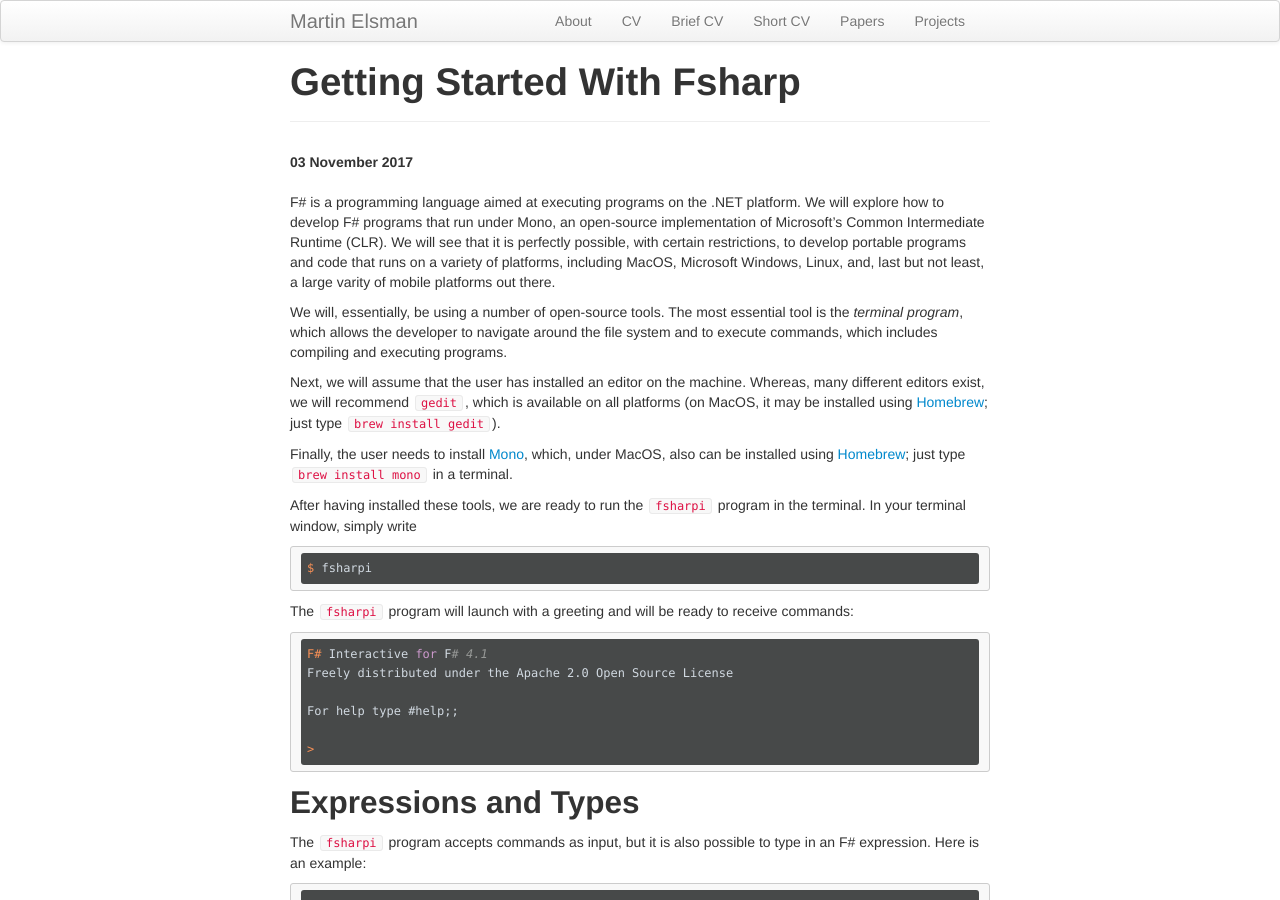
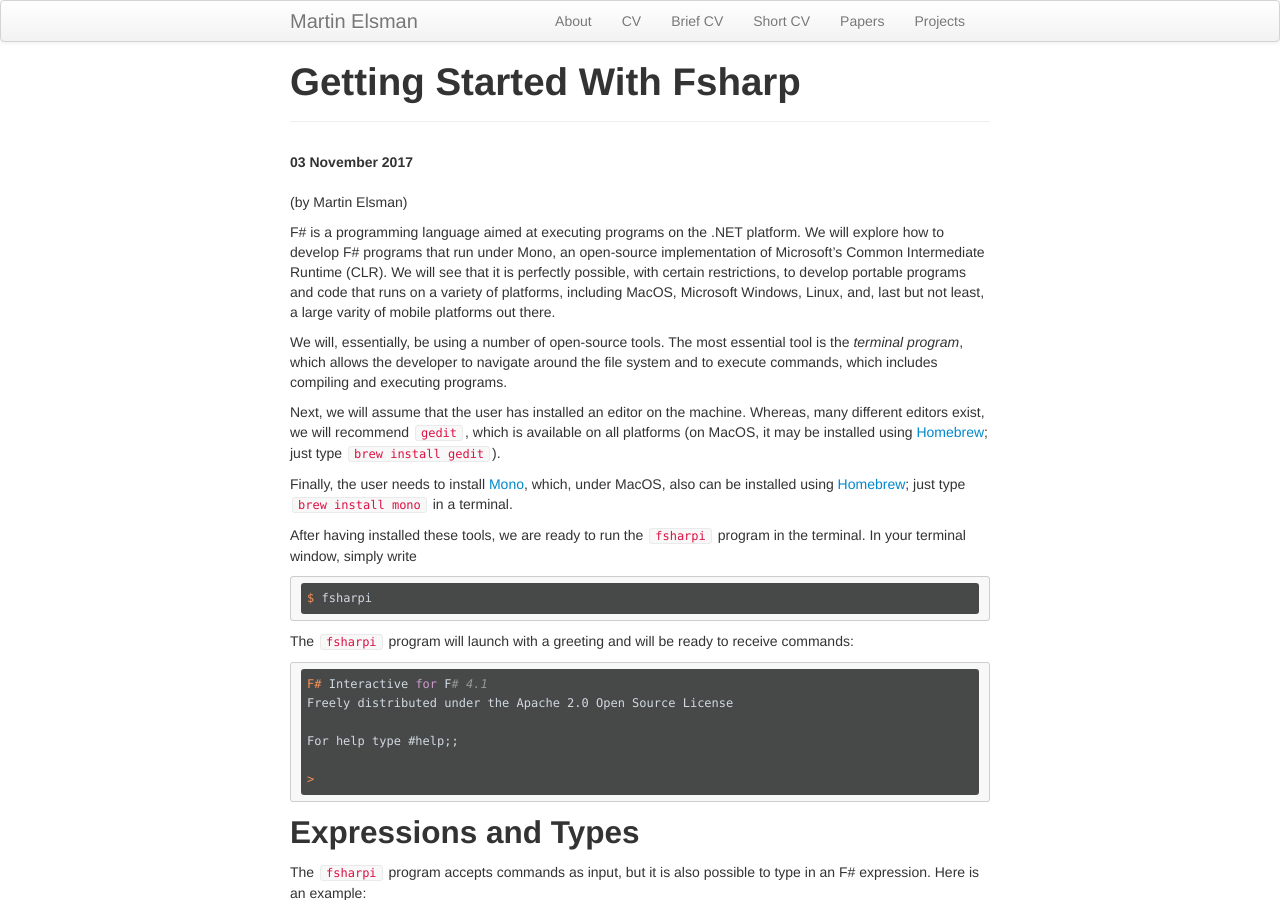
Before and after one commit to melsman/melsman.github.io, a Jekyll site: the page built from _posts/2017-11-03-getting-started-with-fsharp.md, in a window 1280 px wide and 900 px high. Built offline with Jekyll 4.4.1, drawn with Linux system fonts in a browser that asks for light colours; comment, search, counter and statistics services are not loaded.

Commit message:
more stuff

```diff
--- a/_posts/2017-11-03-getting-started-with-fsharp.md
+++ b/_posts/2017-11-03-getting-started-with-fsharp.md
@@ -5,6 +5,8 @@ category : lessons
 tags : [Fsharp,functional programming]
 ---
 {% include JB/setup %}
+
+(by Martin Elsman)
 
 F# is a programming language aimed at executing programs on the .NET
 platform. We will explore how to develop F# programs that run under
```
